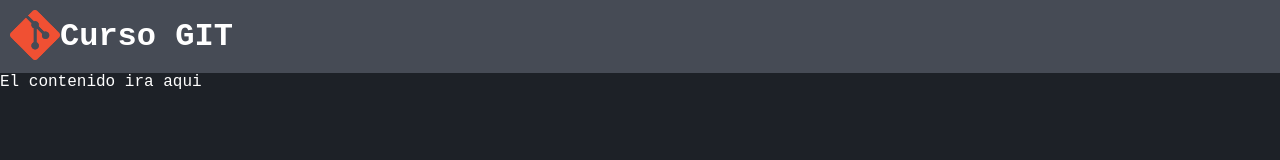
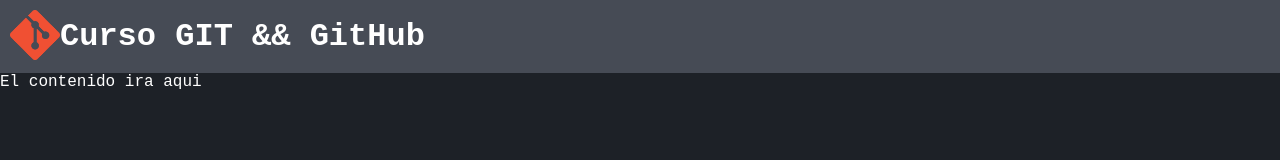
Before and after one commit to Loperena18/curso_git, a plain HTML site: page index.html in a window 1280 px wide. Drawn offline with Linux system fonts and the light colour scheme; a web font is replaced by a local one.

Commit message:
Cambiar titulo

```diff
--- a/index.html
+++ b/index.html
@@ -13,7 +13,7 @@
 <body>
     <div class="bar">
         <img class="logo" src="img/gitlogo.png" alt="Logo GIT">
-        <h1>Curso GIT</h1>
+        <h1>Curso GIT && GitHub</h1>
     </div>
     <div>
         El contenido ira aqui
```
